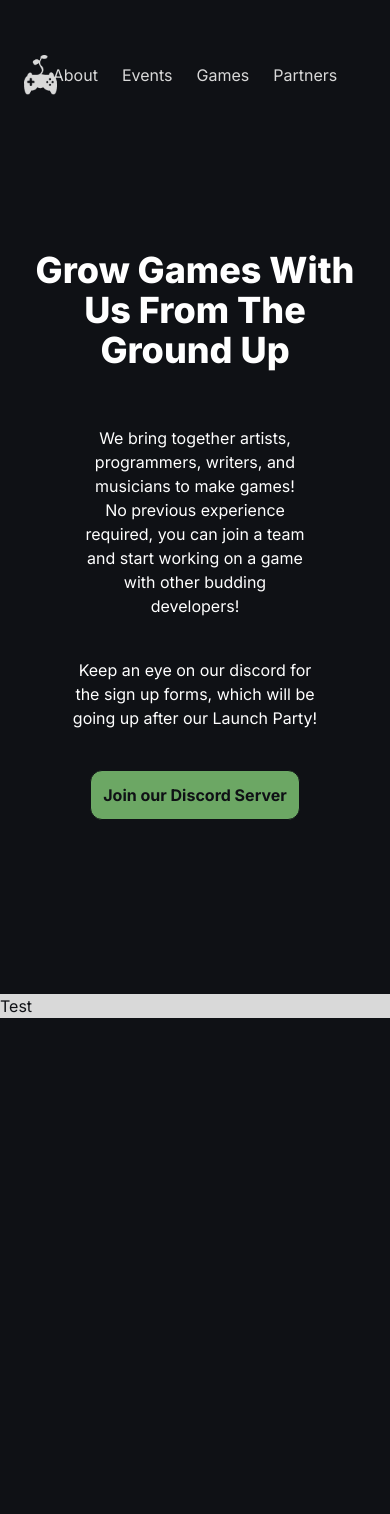
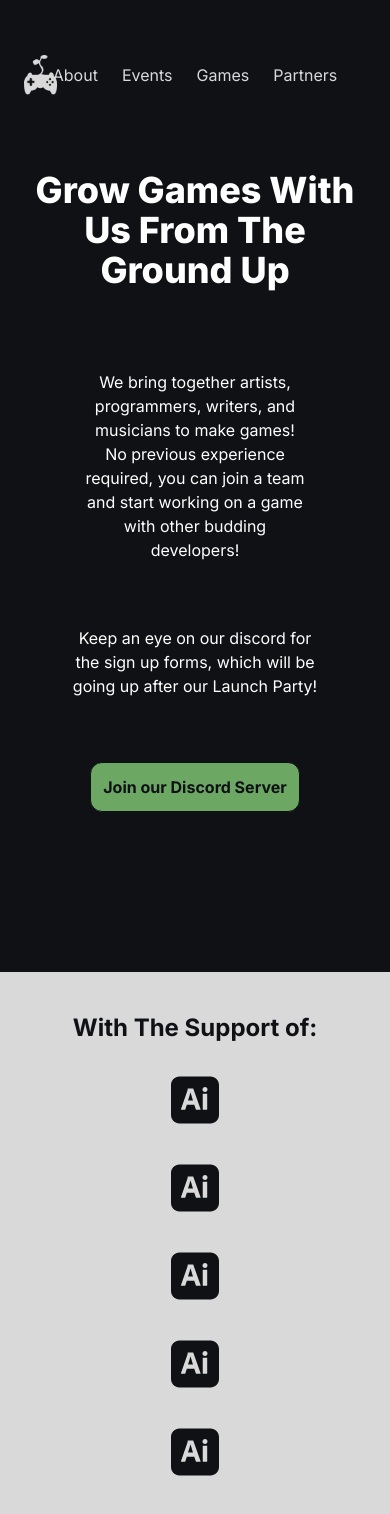
Before and after one commit to Jerrysun817/UBC_Game_Development_Website, a React (Vite) app: page / in a window 390 px wide. Before the commit the page ends 1018 px from the top, so only its background shows below. Built offline with nearby package versions, Linux system fonts and the light colour scheme.

Commit message:
landing page responsiveness
landing page should now be responsive (I think lol).
also added sponsors section with placeholder logos, responsiveness is also added, with some further modification planned.

```diff
--- a/src/pages/homepage/HomePage.tsx
+++ b/src/pages/homepage/HomePage.tsx
@@ -1,11 +1,14 @@
+import { SiAdobeillustrator } from "react-icons/si";
+
 import Button from "../../components/Button/Button";
 
 export const HomePage = () => {
   return (
-    <main className="">
-      <section className="h-screen flex flex-col items-center">
+    <main className="w-full h-full overflow-hidden relative flex flex-col">
+      <section className="h-5/6 flex flex-col items-center gap-6">
         <h1 className="
-        lg:text-7xl
+        w-full
+        h-full
         md:text-6xl
         xl:w-2/3
         text-4xl
@@ -13,26 +16,39 @@ export const HomePage = () => {
         mb-4
         text-center
         p-5
-        mt-20
+        md:mt-20
         ">
           Grow Games With Us From The Ground Up
         </h1>
 
-        <p className="text-center w-2/3 p-5">
+        <p className="text-center w-2/3 p-5 md:w-1/2">
           We bring together artists, programmers, writers, and musicians to make
           games! No previous experience required, you can join a team and start
           working on a game with other budding developers!
         </p>
 
-        <p className="mt-5 w-2/3 text-center">
+        <p className="mt-5 w-2/3 text-center md:w-1/2">
           Keep an eye on our discord for the sign up forms, which will be going up
           after our Launch Party!
         </p>
 
-        <Button className="bg-green m-auto my-10">Join our Discord Server</Button>
+        <Button className="bg-green m-auto mt-10 mb-40">Join our Discord Server</Button>
       </section>
-      <section >
-        <div className="bg-white text-black">Test</div>
+      <section className="flex flex-col items-center w-full bg-white h-auto py-10 gap-8">
+        <h2 className="text-black font-bold text-2xl">With The Support of:</h2>
+
+        <div className="flex flex-col md:flex-row gap-10">
+          <SiAdobeillustrator className="text-black text-5xl"/>
+          <SiAdobeillustrator className="text-black text-5xl"/>
+          <SiAdobeillustrator className="text-black text-5xl"/>
+          <SiAdobeillustrator className="text-black text-5xl"/>
+          <SiAdobeillustrator className="text-black text-5xl"/>
+        </div>
+
+      </section>
+
+      <section>
+
       </section>
     </main>
   );
```
